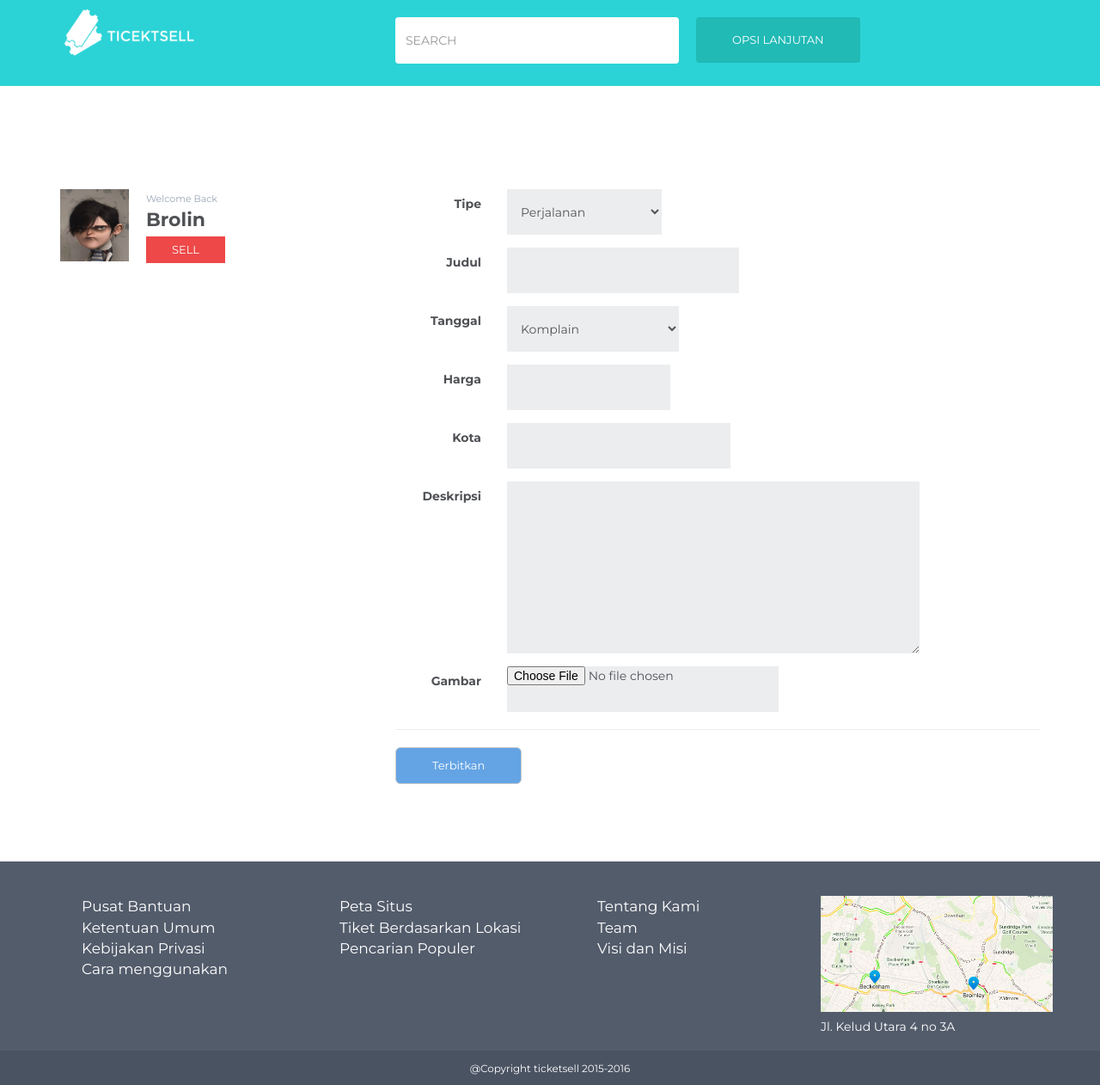
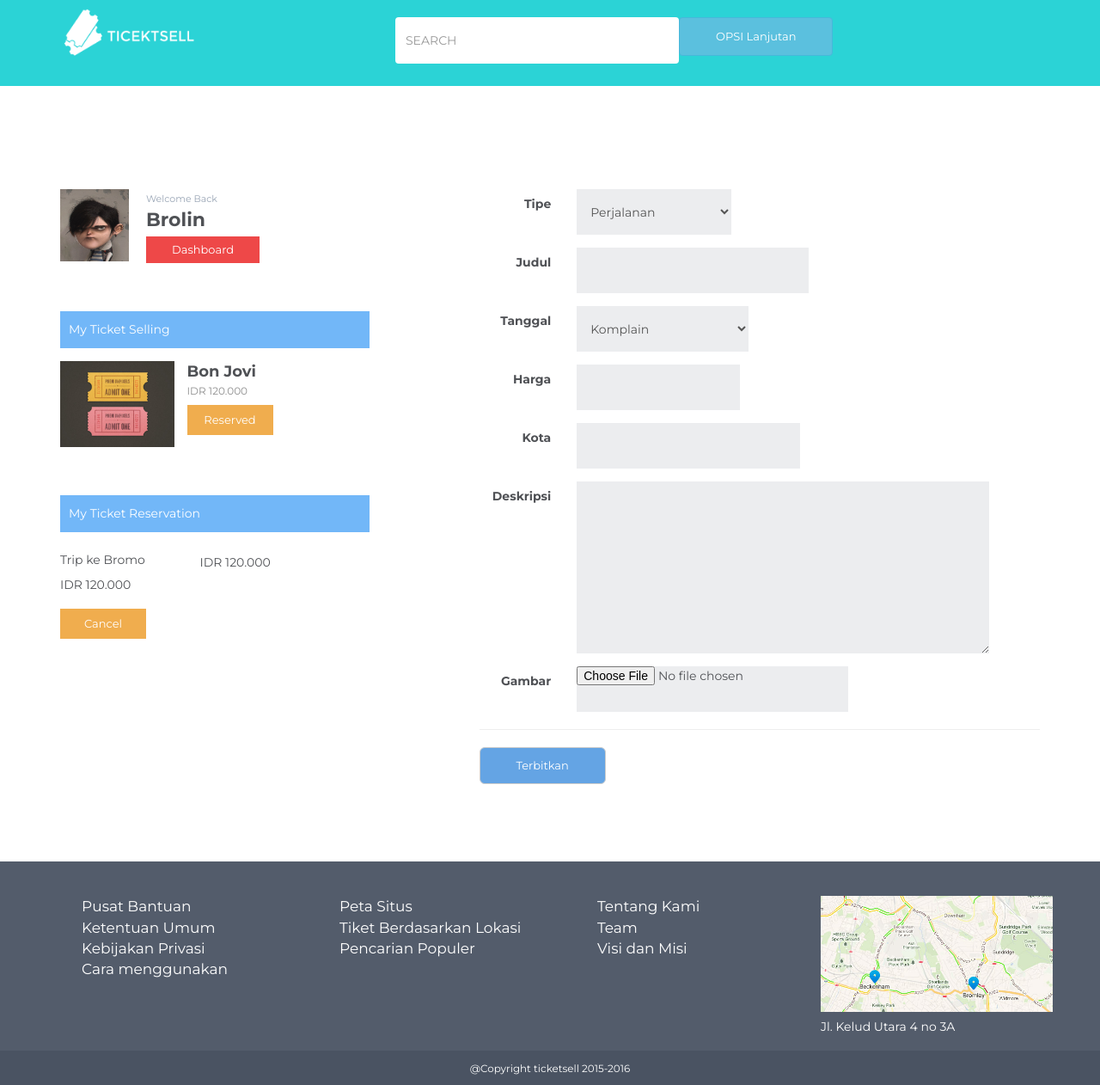
Before and after one commit to rolies/advanceSE, a CodeIgniter app: page /advanceSE/Member/sellpost in a window 1280 px wide. Shown: the whole page at 86% size. Run offline with CodeIgniter, Linux system fonts and the light colour scheme.

Commit message:
Update member dashboard

```diff
--- a/application/controllers/Member.php
+++ b/application/controllers/Member.php
@@ -3,19 +3,23 @@ defined('BASEPATH') OR exit('No direct script access allowed');
 
 class Member extends CI_Controller {
 	public function index() {
-  		$this->load->view('member/user-header');
-		$this->load->view('member/user-body');
+		$data['page_title'] = 'Member Dashboard';
+		$this->load->model('Sample_model');
+		$data['h'] = $this->Sample_model->read_active('sellpost');
+  		$this->load->view('member/user-header', $data);
+		$this->load->view('member/user-body', $data);
 		$this->load->view('include/footer');
 	}
 
 	public function sellpost() {
+		$data['page_title'] = 'Sell post - Dashboard';
 		if (isset($_POST['tipe'])){
 			$post = array (
 				'tipe' => $_POST['tipe'],
 				'judul' => $_POST['judul'],
 				'tanggal' => $_POST['tanggal'],
 				'harga' => $_POST['harga'],
-				'kota' => $_POST['kota'],
+				'kota' => $_POST['alamat'],
 				'deskripsi' => $_POST['deskripsi'],
 			);
 			$this->load->model('Sample_model');
@@ -26,7 +30,7 @@ class Member extends CI_Controller {
 			}
 		} else {
 			$this->load->helper('form');
-			$this->load->view('member/user-header');
+			$this->load->view('member/user-header', $data);
 			$this->load->view('member/sell-post');
 			$this->load->view('include/footer');
 		}
--- a/application/views/member/sell-post.php
+++ b/application/views/member/sell-post.php
@@ -7,11 +7,42 @@
 			<div class="greeting">
 				<small>Welcome Back</small>
 				<p> Brolin </p>
-				<a href="#" class="btn btn-danger ">SELL </a>
+				<a href="<?php echo base_url()?>Member" class="btn btn-success">Dashboard</a>
+			</div>
+			<div class="my-selling">
+				<div class=" ticket">
+					<h5> My Ticket Selling</h5>
+				</div>
+				<div class="row">
+					<div class="col-md-5">
+						<img src="<?php echo base_url(); ?>template/img/ticket1.jpg" class="pull-left img-responsive">
+					</div>
+					<div class="curr-sell-small">
+						<strong> Bon Jovi </strong>
+						<p class="harga"> IDR 120.000 </p>
+						<a href="#" class="btn btn-warning ">Reserved </a>
+
+					</div>
+				</div>
+			</div>
+			<div class="my-reserve">
+				<div class="ticket">
+					<h5> My Ticket Reservation</h5>
+				</div>
+				<div class="row">
+					<div class="col-md-5 curr-res-small">
+						<h5> Trip ke Bromo </h5>
+						<p> IDR 120.000 </p>
+						<a href="#" class="btn btn-warning btn-sm">Cancel </a>
+					</div>
+					<div class="col-md-7">
+						<p> IDR 120.000 </p>
+					</div>
+				</div>
 			</div>
 		</div>
 
-		<div class="col-md-8 sellpost">
+		<div class="col-md-7 sellpost col-md-offset-1">
 			<form action=" " role="form" method="POST" class="form-horizontal">
 				<div class="form-group">
 					<label for="inputtipe" class="col-sm-2 control-label">Tipe</label>
--- a/application/views/member/user-header.php
+++ b/application/views/member/user-header.php
@@ -3,7 +3,7 @@
 	<head>
 		<meta charset="utf-8">
 		<meta http-equif="X-UA-Compatible" content="IE=edge, chrome=1">
-		<title>Member Dashboard</title>
+		<title><?php echo $page_title ?></title>
 		<meta name="description" content="">
 		<meta name="viewport" content="width=device-width">
 		<link rel="stylesheet" href="<?php echo base_url(); ?>template/css/bootstrap.css">
--- a/template/css/user-style.css
+++ b/template/css/user-style.css
@@ -13,7 +13,7 @@ header {
 	border: none;
 	text-transform: uppercase;
 }
-.btn-info{
+.active-ticket .col-md-3 .btn{
 	text-transform: uppercase;
 	padding-top: 17px;
 	padding-bottom: 17px;
@@ -96,6 +96,12 @@ header {
 }
 .active-ticket small {
 	color: #8D8D8F;
+	clear: both;
+	float: none;
+}
+.line-white {
+	height: 20px;
+	width: auto;
 }
 .member-area {
 	padding-right: 40px;
```
Also changed, not shown: application/models/sample_model.php (+6 -1 lines), application/views/member/user-body.php (+25 -10 lines), application/views/welcome_message.php (+7 -4 lines), template/css/style.css (+41 -6 lines).
